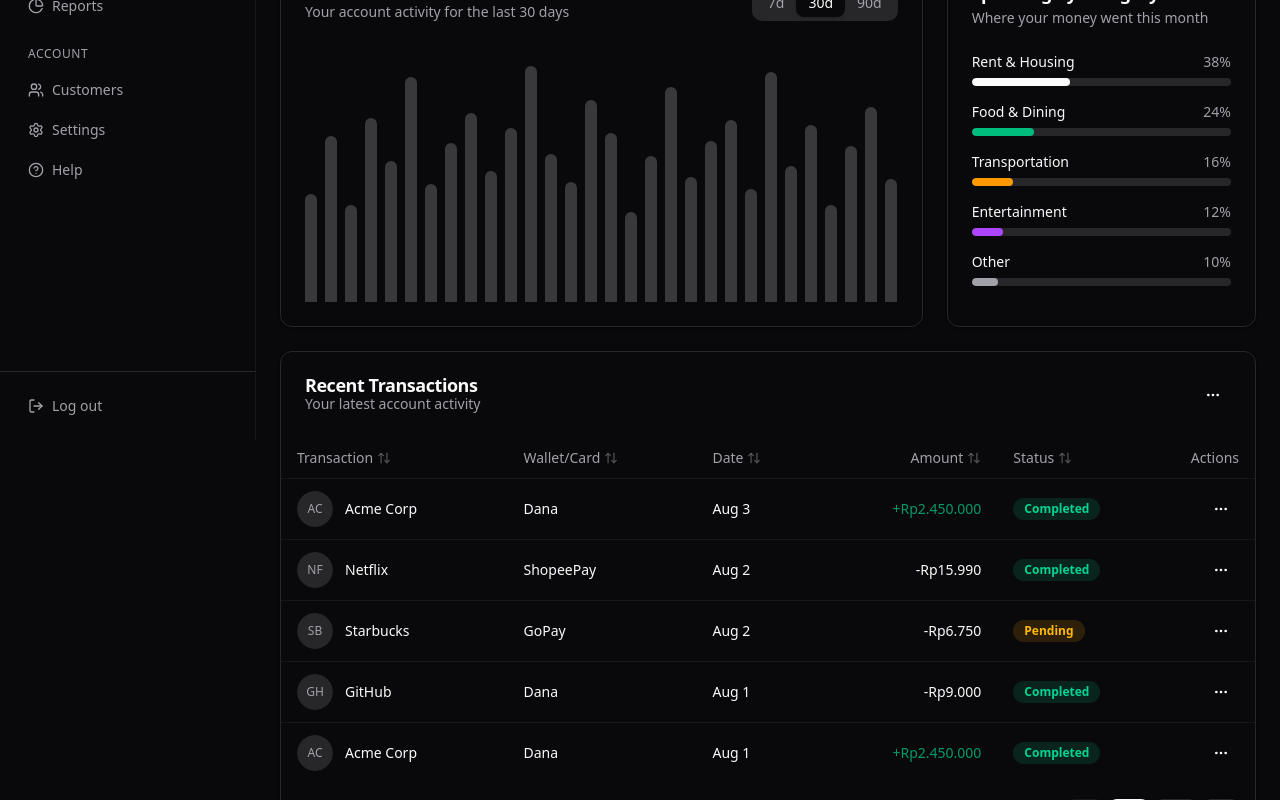
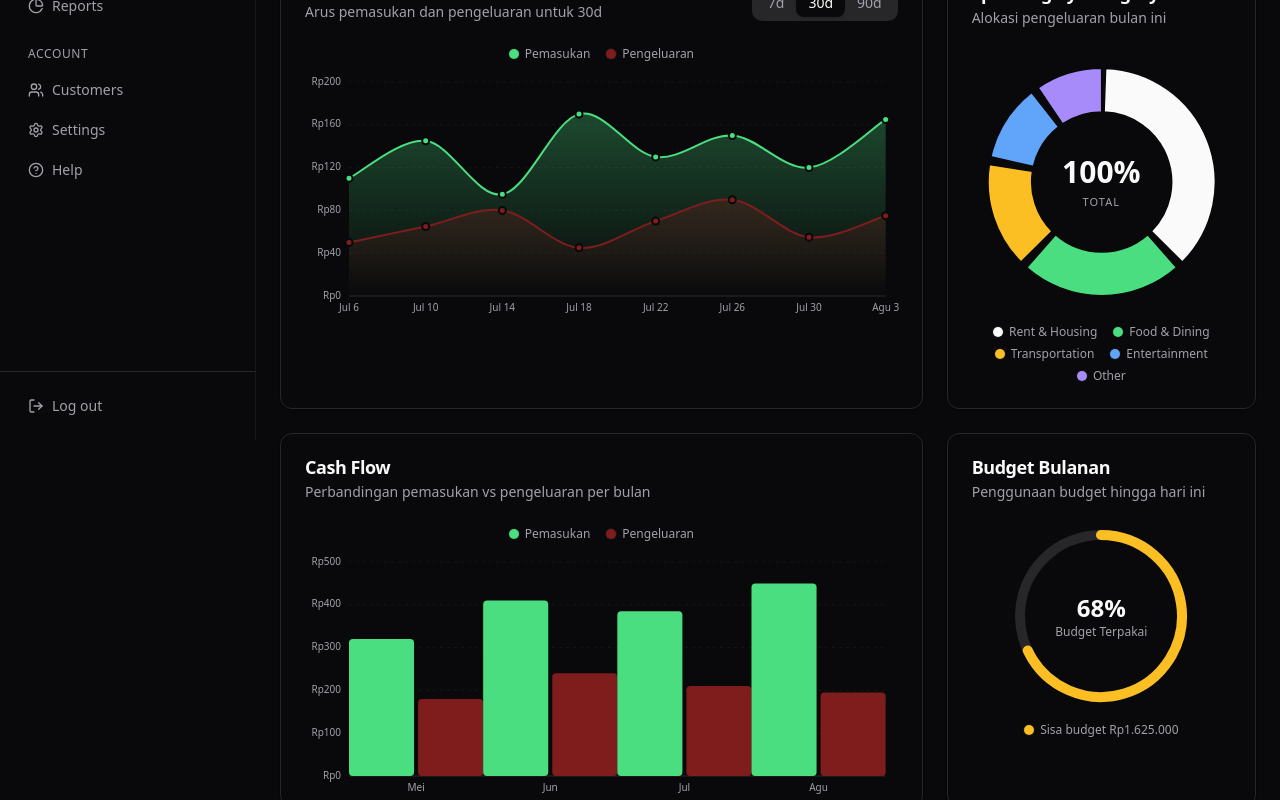
Before and after one commit to StromSpecter/cashvio, a React (Vite) app: page /dashboard in a window 1280 px wide. Shown: the part 360-1160 px from the top of the page. Built offline with nearby package versions, Linux system fonts and the light colour scheme.

Commit message:
feat: use snitchui charts for dashboard overview

```diff
--- a/src/pages/dashboard/DashboardPage.jsx
+++ b/src/pages/dashboard/DashboardPage.jsx
@@ -13,6 +13,11 @@ import {
   DropdownSeparator,
 } from '../../components/ui/dropdown'
 import { DataTable } from '../../components/ui/table'
+import { ChartContainer, ChartLegend } from '../../components/ui/chart'
+import { AreaChart } from '../../components/ui/chart'
+import { BarChart } from '../../components/ui/chart'
+import { PieChart } from '../../components/ui/chart'
+import { RadialChart } from '../../components/ui/chart'
 
 const stats = [
   { label: 'Total Balance', value: 'Rp24.562.800', change: '+12.4%', icon: Wallet, up: true },
@@ -21,13 +26,54 @@ const stats = [
   { label: 'Kartu Aktif', value: '2', change: '+1 bulan ini', icon: TrendingUp, up: true },
 ]
 
+const formatRp = (value) => `Rp${value.toLocaleString('id-ID')}`
+
+const balanceRanges = {
+  '7d': {
+    labels: ['Jul 29', 'Jul 30', 'Jul 31', 'Agu 1', 'Agu 2', 'Agu 3', 'Agu 4'],
+    income: [120, 80, 140, 95, 160, 110, 135],
+    expense: [45, 60, 38, 72, 55, 48, 62],
+  },
+  '30d': {
+    labels: ['Jul 6', 'Jul 10', 'Jul 14', 'Jul 18', 'Jul 22', 'Jul 26', 'Jul 30', 'Agu 3'],
+    income: [110, 145, 95, 170, 130, 150, 120, 165],
+    expense: [50, 65, 80, 45, 70, 90, 55, 75],
+  },
+  '90d': {
+    labels: ['Mei', 'Jun', 'Jul', 'Agu'],
+    income: [320, 410, 385, 450],
+    expense: [180, 240, 210, 195],
+  },
+}
+
+const balanceConfig = {
+  income: { label: 'Pemasukan', color: 'var(--color-chart-2)' },
+  expense: { label: 'Pengeluaran', color: 'var(--color-destructive)' },
+}
+
 const spending = [
-  { category: 'Rent & Housing', amount: 38, color: 'bg-primary' },
-  { category: 'Food & Dining', amount: 24, color: 'bg-emerald-500' },
-  { category: 'Transportation', amount: 16, color: 'bg-amber-500' },
-  { category: 'Entertainment', amount: 12, color: 'bg-purple-500' },
-  { category: 'Other', amount: 10, color: 'bg-muted-foreground' },
+  { key: 'rent', label: 'Rent & Housing', value: 38, color: 'var(--color-chart-1)' },
+  { key: 'food', label: 'Food & Dining', value: 24, color: 'var(--color-chart-2)' },
+  { key: 'transport', label: 'Transportation', value: 16, color: 'var(--color-chart-3)' },
+  { key: 'entertainment', label: 'Entertainment', value: 12, color: 'var(--color-chart-4)' },
+  { key: 'other', label: 'Other', value: 10, color: 'var(--color-chart-5)' },
 ]
+
+const spendingConfig = Object.fromEntries(
+  spending.map((s) => [s.key, { label: s.label, color: s.color }])
+)
+
+const cashFlowData = [
+  { label: 'Mei', income: 320, expense: 180 },
+  { label: 'Jun', income: 410, expense: 240 },
+  { label: 'Jul', income: 385, expense: 210 },
+  { label: 'Agu', income: 450, expense: 195 },
+]
+
+const cashFlowConfig = {
+  income: { label: 'Pemasukan', color: 'var(--color-chart-2)' },
+  expense: { label: 'Pengeluaran', color: 'var(--color-destructive)' },
+}
 
 const columns = [
   {
@@ -132,6 +178,7 @@ function StatCard({ stat }) {
 }
 
 export function DashboardPage() {
+  const [range, setRange] = useState('30d')
   const [transactions, setTransactions] = useState([
     { id: 1, name: 'Acme Corp', amount: '+Rp2.450.000', status: 'completed', initials: 'AC', date: 'Aug 3', wallet: 'Dana' },
     { id: 2, name: 'Netflix', amount: '-Rp15.990', status: 'completed', initials: 'NF', date: 'Aug 2', wallet: 'ShopeePay' },
@@ -154,6 +201,14 @@ export function DashboardPage() {
       onDuplicate={handleDuplicate}
     />
   )
+
+  const currentRange = balanceRanges[range]
+  const balanceData = currentRange.labels.map((label, i) => ({
+    label,
+    income: currentRange.income[i],
+    expense: currentRange.expense[i],
+  }))
+  const spendingTotal = spending.reduce((sum, s) => sum + s.value, 0)
 
   return (
     <div className="space-y-6">
@@ -181,9 +236,9 @@ export function DashboardPage() {
           <CardHeader className="flex flex-row items-center justify-between space-y-0">
             <div>
               <CardTitle>Balance Overview</CardTitle>
-              <CardDescription>Your account activity for the last 30 days</CardDescription>
+              <CardDescription>Arus pemasukan dan pengeluaran untuk {range}</CardDescription>
             </div>
-            <Tabs defaultValue="30d">
+            <Tabs value={range} onValueChange={setRange}>
               <TabsList>
                 <TabsTrigger value="7d">7d</TabsTrigger>
                 <TabsTrigger value="30d">30d</TabsTrigger>
@@ -192,40 +247,60 @@ export function DashboardPage() {
             </Tabs>
           </CardHeader>
           <CardContent>
-            <div className="flex h-64 items-end gap-2">
-              {[42, 65, 38, 72, 55, 88, 46, 62, 74, 51, 68, 92, 58, 47, 79, 66, 35, 57, 84, 49, 63, 71, 44, 90, 53, 69, 38, 61, 76, 48].map(
-                (h, i) => (
-                  <div
-                    key={i}
-                    className="flex-1 rounded-t-md bg-primary/20 transition-colors hover:bg-primary/40"
-                    style={{ height: `${h}%` }}
-                  />
-                )
-              )}
-            </div>
+            <ChartContainer config={balanceConfig} formatValue={formatRp} className="h-64">
+              <AreaChart data={balanceData} showLegend height={256} />
+            </ChartContainer>
           </CardContent>
         </Card>
 
         <Card>
           <CardHeader>
             <CardTitle>Spending by Category</CardTitle>
-            <CardDescription>Where your money went this month</CardDescription>
+            <CardDescription>Alokasi pengeluaran bulan ini</CardDescription>
           </CardHeader>
-          <CardContent className="space-y-4">
-            {spending.map((item) => (
-              <div key={item.category} className="space-y-1.5">
-                <div className="flex items-center justify-between text-sm">
-                  <span>{item.category}</span>
-                  <span className="text-muted-foreground">{item.amount}%</span>
-                </div>
-                <div className="h-2 w-full overflow-hidden rounded-full bg-muted">
-                  <div
-                    className={`h-full rounded-full ${item.color}`}
-                    style={{ width: `${item.amount}%` }}
-                  />
-                </div>
-              </div>
-            ))}
+          <CardContent>
+            <ChartContainer config={spendingConfig} formatValue={(v) => `${v}%`}>
+              <PieChart
+                data={spending}
+                innerRadius={70}
+                centerValue={`${spendingTotal}%`}
+                centerLabel="Total"
+              />
+            </ChartContainer>
+          </CardContent>
+        </Card>
+      </div>
+
+      <div className="grid gap-6 lg:grid-cols-3">
+        <Card className="lg:col-span-2">
+          <CardHeader>
+            <CardTitle>Cash Flow</CardTitle>
+            <CardDescription>Perbandingan pemasukan vs pengeluaran per bulan</CardDescription>
+          </CardHeader>
+          <CardContent>
+            <ChartContainer config={cashFlowConfig} formatValue={formatRp} className="h-64">
+              <BarChart data={cashFlowData} showLegend height={256} />
+            </ChartContainer>
+          </CardContent>
+        </Card>
+
+        <Card>
+          <CardHeader>
+            <CardTitle>Budget Bulanan</CardTitle>
+            <CardDescription>Penggunaan budget hingga hari ini</CardDescription>
+          </CardHeader>
+          <CardContent className="flex flex-col items-center gap-4">
+            <ChartContainer
+              config={{ budget: { label: 'Budget Terpakai', color: 'var(--color-chart-3)' } }}
+              formatValue={(v) => `${v}%`}
+              className="w-full max-w-[14rem]"
+            >
+              <RadialChart value={68} max={100} height={180} showLabel label="Budget Terpakai" />
+            </ChartContainer>
+            <ChartLegend
+              className="mt-0"
+              items={[{ label: 'Sisa budget Rp1.625.000', color: 'var(--color-chart-3)' }]}
+            />
           </CardContent>
         </Card>
       </div>
```
